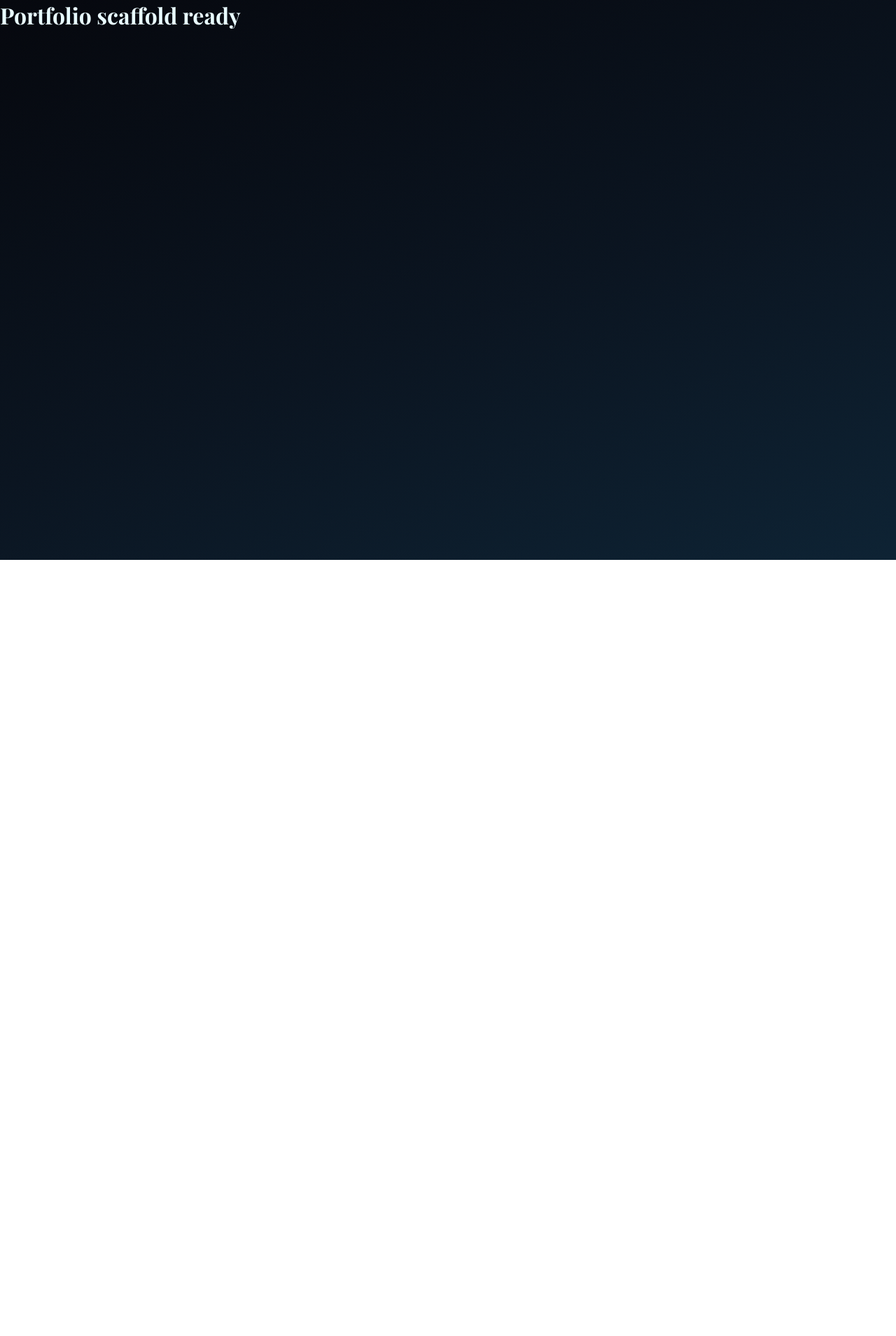
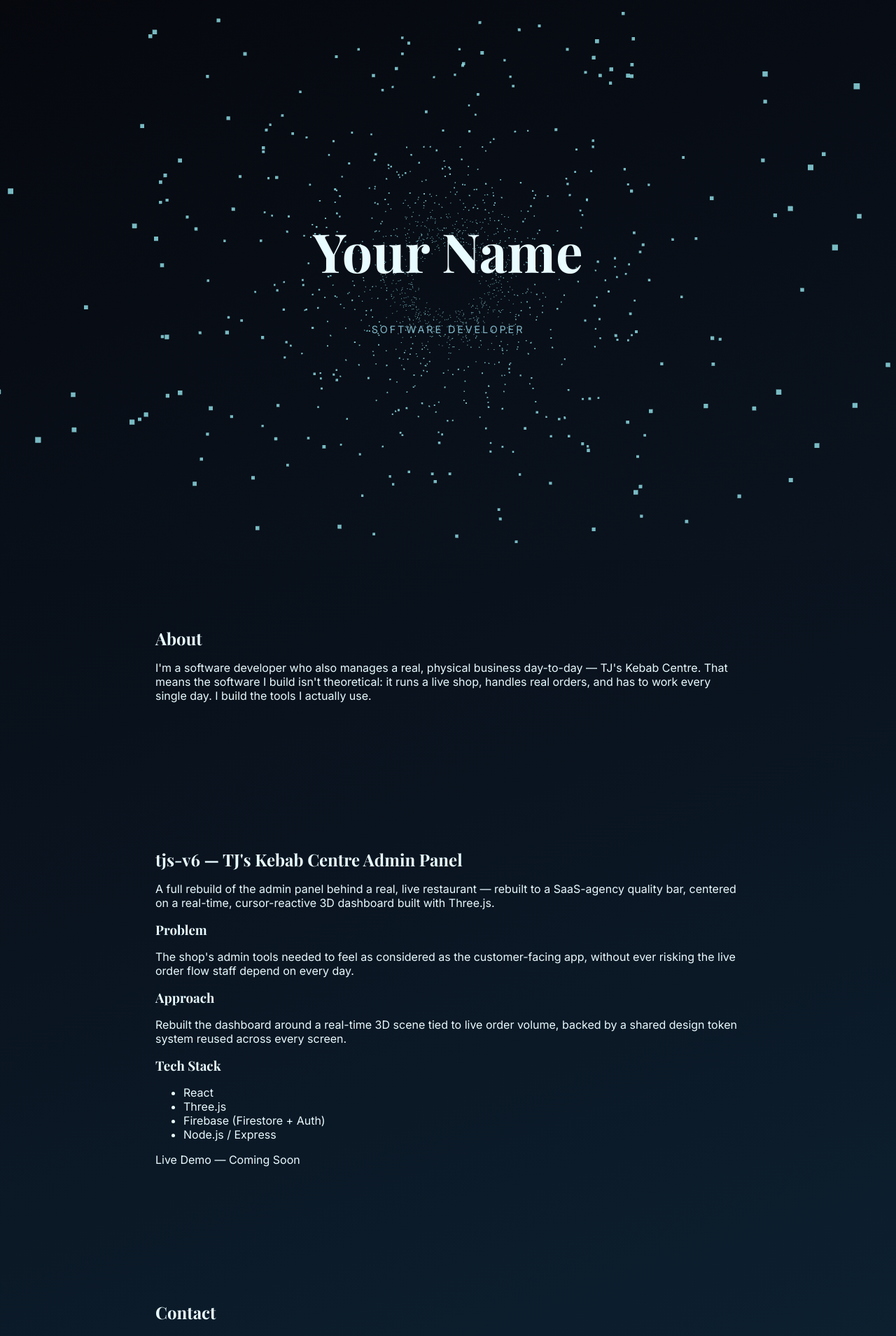
Before and after one commit to saichetankari2001/Second_Project, a React (Vite) app: page / in a window 1280 px wide. Shown: the top 1909 px of the page at 70% size. Before the commit the page ends 800 px from the top, so only its background shows below. Built offline with nearby package versions, Linux system fonts and the light colour scheme.

Commit message:
feat: assemble full page from Hero, About, ProjectShowcase, and Contact

```diff
--- a/src/App.jsx
+++ b/src/App.jsx
@@ -1,7 +1,24 @@
+import { useEffect, useRef } from 'react'
+import { Hero } from './components/Hero'
+import { About } from './components/About'
+import { ProjectShowcase } from './components/ProjectShowcase'
+import { Contact } from './components/Contact'
+import { initScrollAnimations } from './scrollAnimations'
+
 function App() {
+  const scrollProgress = useRef(0)
+
+  useEffect(() => {
+    const cleanup = initScrollAnimations({ scrollProgress })
+    return cleanup
+  }, [])
+
   return (
     <main>
-      <h1>Portfolio scaffold ready</h1>
+      <Hero scrollProgress={scrollProgress} />
+      <About />
+      <ProjectShowcase />
+      <Contact />
     </main>
   )
 }
```
Also changed, not shown: 1 other file (tests, documents, lock files or other folders).
